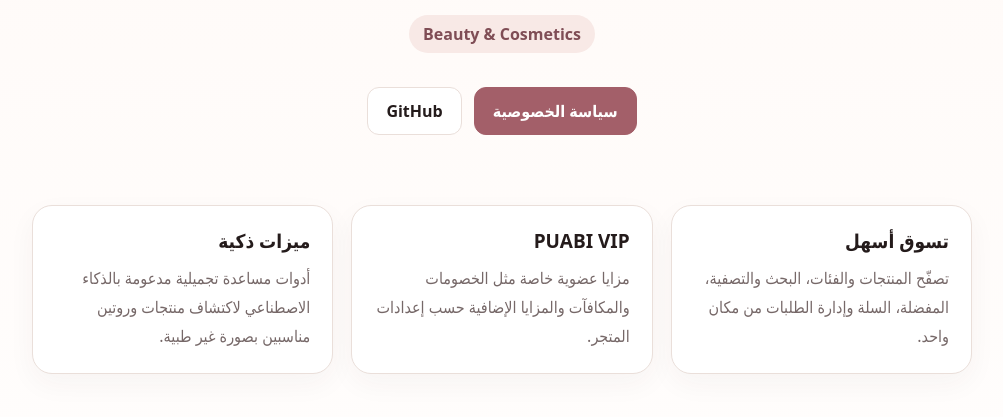
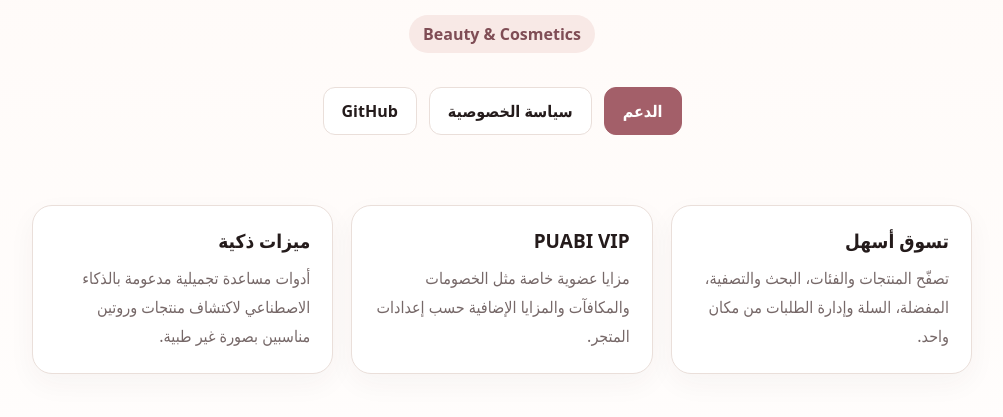
Before and after one commit to 3lirz/ff, a plain HTML site: page puabi/index.html in a window 1280 px wide. Shown: the part 343-760 px from the top of the page, without its empty margins (138-1141 px from the left). Drawn offline with Linux system fonts and the light colour scheme.

Commit message:
Link PUABI support page

```diff
--- a/puabi/index.html
+++ b/puabi/index.html
@@ -26,7 +26,8 @@
       <p class="lead">تجربة تسوق متكاملة لمنتجات الجمال ومستحضرات التجميل، مع المفضلة، الطلبات، النقاط، مزايا PUABI VIP، وميزات ذكية تساعد المستخدم على اكتشاف المنتجات المناسبة.</p>
       <span class="tag">Beauty & Cosmetics</span>
       <div class="links">
-        <a class="btn primary" href="../puabi-privacy.html">سياسة الخصوصية</a>
+        <a class="btn primary" href="support/">الدعم</a>
+        <a class="btn" href="../puabi-privacy.html">سياسة الخصوصية</a>
         <a class="btn" href="https://github.com/3lirz/ff">GitHub</a>
       </div>
     </section>
```
